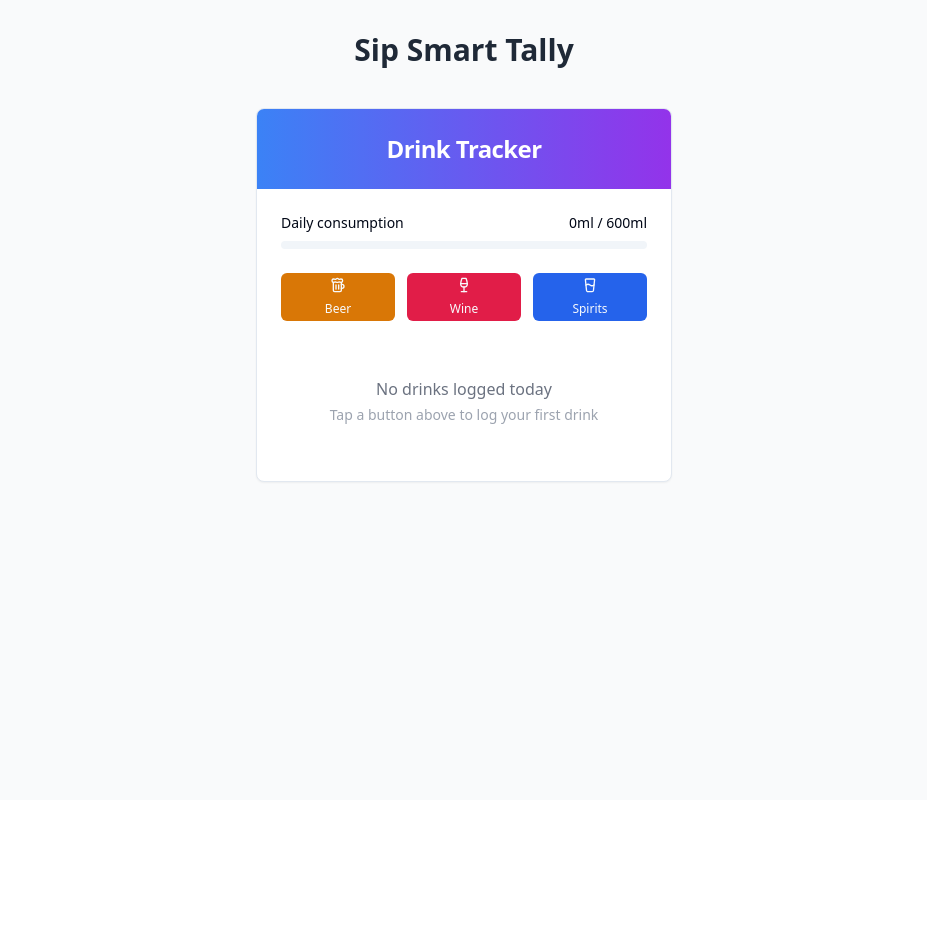
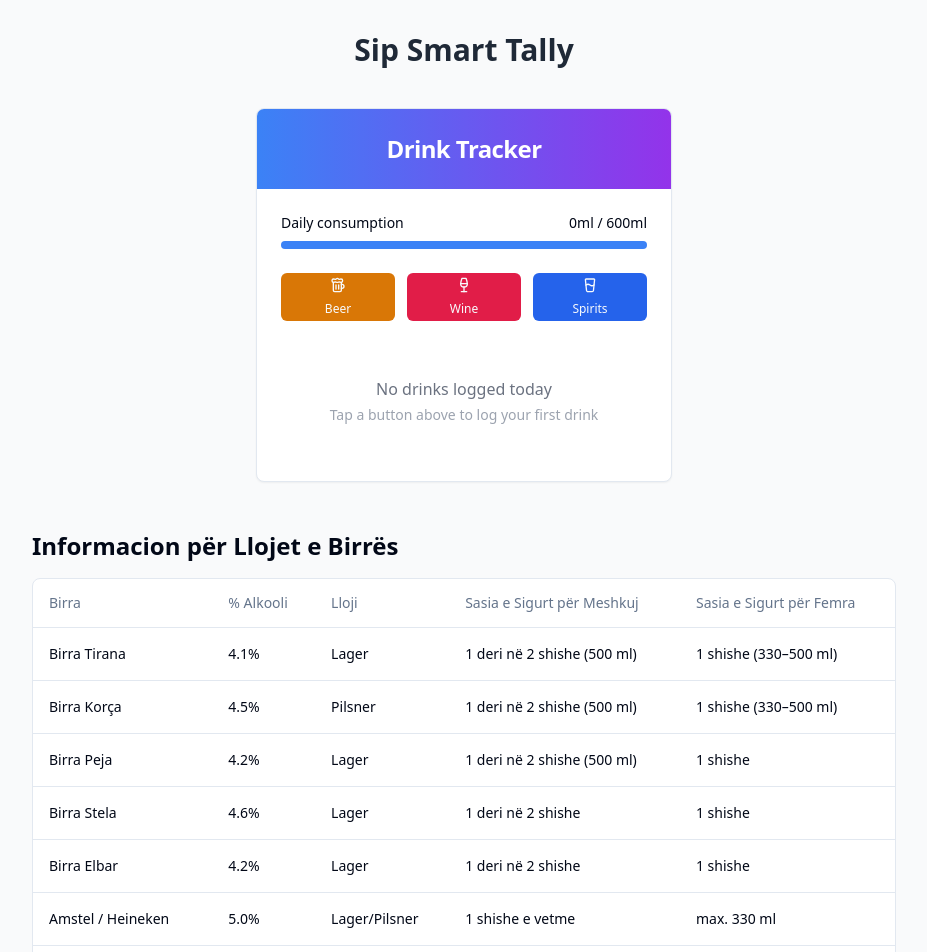
Before and after one commit to criss7777/sip-smart-tally, a React (Vite) app: page / in a window 1280 px wide. Shown: the top 952 px of the page, without its empty margins (176-1103 px from the left). Before the commit the page ends 800 px from the top, so only its background shows below. Built offline with nearby package versions, Linux system fonts and the light colour scheme.

Commit message:
Add drink data
Add data for different types of drinks and their safe consumption limits.

```diff
--- /dev/null
+++ b/src/components/BeerTable.tsx
@@ -0,0 +1,105 @@
+
+import {
+  Table,
+  TableBody,
+  TableCell,
+  TableHead,
+  TableHeader,
+  TableRow,
+} from "@/components/ui/table";
+import type { Beer } from "@/types/beer";
+
+const beerData: Beer[] = [
+  {
+    name: "Birra Tirana",
+    alcoholPercentage: "4.1%",
+    type: "Lager",
+    safeAmountMale: "1 deri në 2 shishe (500 ml)",
+    safeAmountFemale: "1 shishe (330–500 ml)",
+  },
+  {
+    name: "Birra Korça",
+    alcoholPercentage: "4.5%",
+    type: "Pilsner",
+    safeAmountMale: "1 deri në 2 shishe (500 ml)",
+    safeAmountFemale: "1 shishe (330–500 ml)",
+  },
+  {
+    name: "Birra Peja",
+    alcoholPercentage: "4.2%",
+    type: "Lager",
+    safeAmountMale: "1 deri në 2 shishe (500 ml)",
+    safeAmountFemale: "1 shishe",
+  },
+  {
+    name: "Birra Stela",
+    alcoholPercentage: "4.6%",
+    type: "Lager",
+    safeAmountMale: "1 deri në 2 shishe",
+    safeAmountFemale: "1 shishe",
+  },
+  {
+    name: "Birra Elbar",
+    alcoholPercentage: "4.2%",
+    type: "Lager",
+    safeAmountMale: "1 deri në 2 shishe",
+    safeAmountFemale: "1 shishe",
+  },
+  {
+    name: "Amstel / Heineken",
+    alcoholPercentage: "5.0%",
+    type: "Lager/Pilsner",
+    safeAmountMale: "1 shishe e vetme",
+    safeAmountFemale: "max. 330 ml",
+  },
+  {
+    name: "Erdinger / Paulaner",
+    alcoholPercentage: "5.3–5.5%",
+    type: "Weissbier",
+    safeAmountMale: "max. 1 shishe",
+    safeAmountFemale: "max. 330 ml",
+  },
+  {
+    name: "Guinness",
+    alcoholPercentage: "4.2–5.6%",
+    type: "Stout",
+    safeAmountMale: "max. 1 shishe",
+    safeAmountFemale: "max. 330 ml",
+  },
+  {
+    name: "IPA Artizanale",
+    alcoholPercentage: "5.5–7.0%",
+    type: "IPA",
+    safeAmountMale: "max. 1 shishe",
+    safeAmountFemale: "max. 330 ml",
+  },
+];
+
+export const BeerTable = () => {
+  return (
+    <div className="rounded-lg border bg-card">
+      <Table>
+        <TableHeader>
+          <TableRow>
+            <TableHead>Birra</TableHead>
+            <TableHead>% Alkooli</TableHead>
+            <TableHead>Lloji</TableHead>
+            <TableHead>Sasia e Sigurt për Meshkuj</TableHead>
+            <TableHead>Sasia e Sigurt për Femra</TableHead>
+          </TableRow>
+        </TableHeader>
+        <TableBody>
+          {beerData.map((beer) => (
+            <TableRow key={beer.name}>
+              <TableCell className="font-medium">{beer.name}</TableCell>
+              <TableCell>{beer.alcoholPercentage}</TableCell>
+              <TableCell>{beer.type}</TableCell>
+              <TableCell>{beer.safeAmountMale}</TableCell>
+              <TableCell>{beer.safeAmountFemale}</TableCell>
+            </TableRow>
+          ))}
+        </TableBody>
+      </Table>
+    </div>
+  );
+};
--- a/src/components/DrinkLogger.tsx
+++ b/src/components/DrinkLogger.tsx
@@ -1,4 +1,3 @@
-
 import React, { useState } from 'react';
 import { Button } from "@/components/ui/button";
 import { Card, CardHeader, CardTitle, CardContent } from "@/components/ui/card";
@@ -6,6 +5,7 @@ import { Beer, Wine, Clock, GlassWater, Trash2 } from "lucide-react";
 import { Progress } from "@/components/ui/progress";
 import { useToast } from "@/hooks/use-toast";
 import { Separator } from "@/components/ui/separator";
+import { BeerTable } from "./BeerTable";
 
 interface Drink {
   type: 'beer' | 'wine' | 'spirits';
@@ -18,9 +18,7 @@ export const DrinkLogger = () => {
   const [drinks, setDrinks] = useState<Drink[]>([]);
   const { toast } = useToast();
 
-  // Calculate total amount in ml
   const totalAmount = drinks.reduce((sum, drink) => sum + drink.amount, 0);
-  // Recommended daily limit in ml (approx 2 standard drinks)
   const recommendedLimit = 600;
   const percentOfLimit = Math.min(100, (totalAmount / recommendedLimit) * 100);
 
@@ -58,6 +56,7 @@ export const DrinkLogger = () => {
   };
 
   return (
+    <div className="space-y-8">
       <div className="p-4 max-w-md mx-auto">
         <Card className="overflow-hidden">
           <CardHeader className="bg-gradient-to-r from-blue-500 to-purple-600 text-white">
@@ -73,8 +72,7 @@ export const DrinkLogger = () => {
                 </div>
                 <Progress
                   value={percentOfLimit}
-                className="h-2"
-                indicatorClassName={percentOfLimit > 80 ? "bg-red-500" : "bg-blue-500"}
+                  className={`h-2 ${percentOfLimit > 80 ? "bg-red-500" : "bg-blue-500"}`}
                 />
               </div>
 
@@ -159,5 +157,11 @@ export const DrinkLogger = () => {
           </CardContent>
         </Card>
       </div>
+
+      <div className="max-w-4xl mx-auto px-4">
+        <h2 className="text-2xl font-bold mb-4">Informacion për Llojet e Birrës</h2>
+        <BeerTable />
+      </div>
+    </div>
   );
 };
--- /dev/null
+++ b/src/types/beer.ts
@@ -0,0 +1,8 @@
+
+export interface Beer {
+  name: string;
+  alcoholPercentage: string;
+  type: string;
+  safeAmountMale: string;
+  safeAmountFemale: string;
+}
```
Lines whose indentation alone changed are shown as unchanged.
